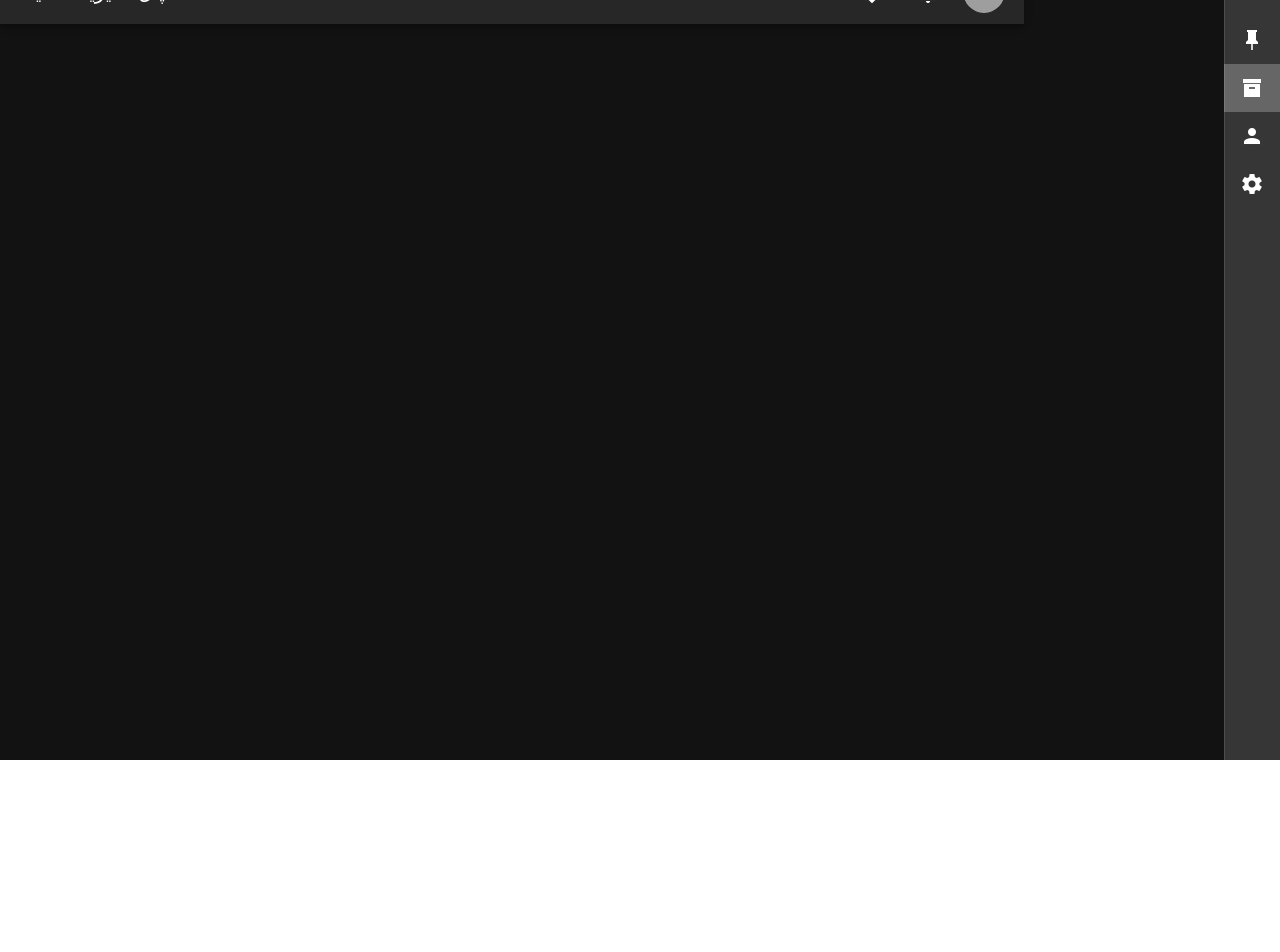
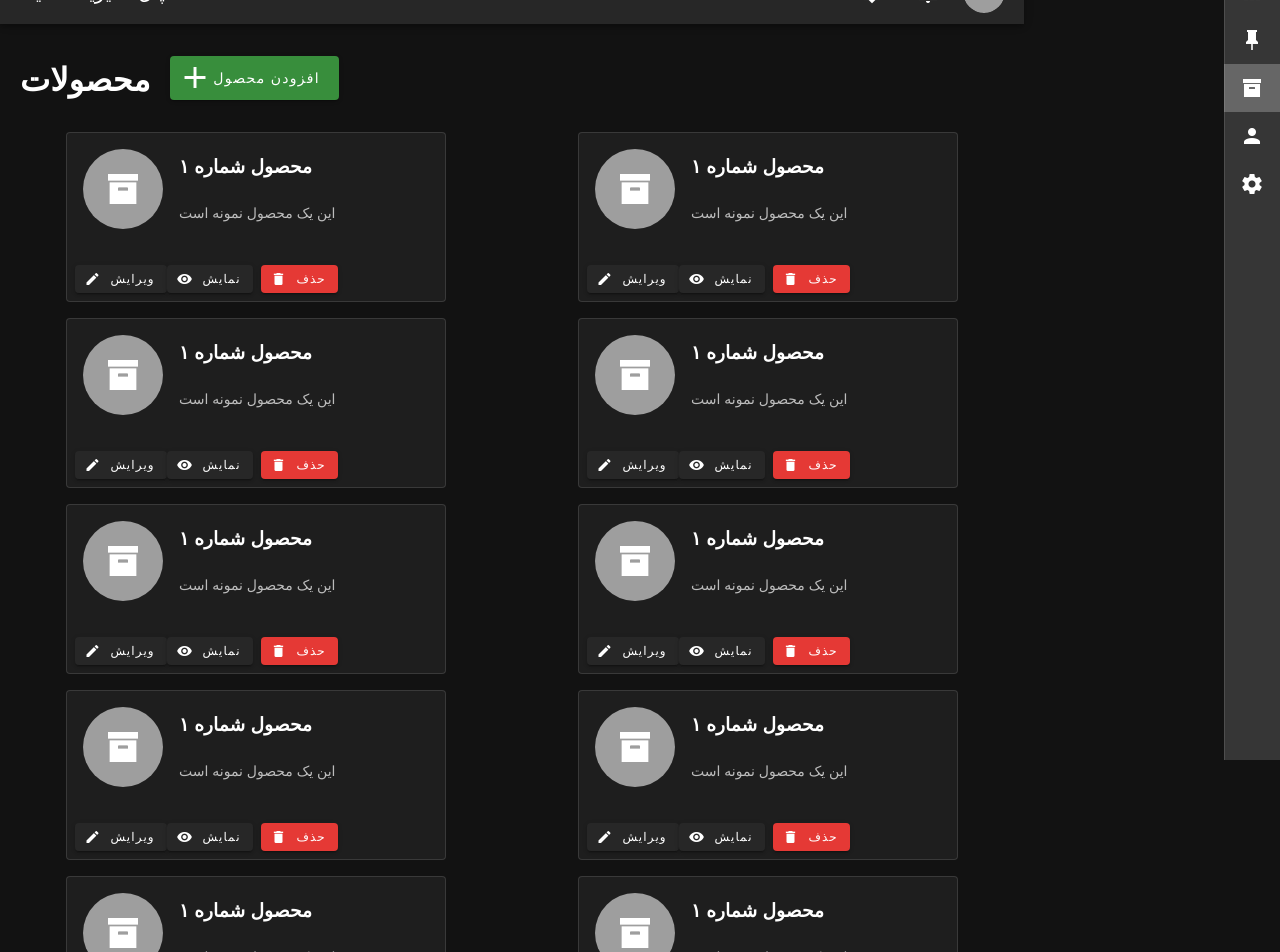
Before and after one commit to smartcontentor/admin-ui, a Nuxt app: page /products in a window 1280 px wide. Shown: the part 40-992 px from the top of the page. Before the commit the page ends 800 px from the top, so only its background shows below. Built offline with nearby package versions, Linux system fonts and the light colour scheme; grey boxes are pictures that could not be loaded; a web font is replaced by a local one.

Commit message:
users page complete

```diff
--- a/components/Notifications.vue
+++ b/components/Notifications.vue
@@ -33,7 +33,7 @@ export default {
       { title: "سفارش شماره ۳۲۴۲ با موفقیت ثبت شد", color: "green--text" },
       { title: "سفارش  شماره ۴۵۳۵ لغو شد", color: "red--text" },
       {
-        title: ` مقاله (چطور یک وبسایت طراحی کنیم ) مورد پسند قرار گرفت`,
+        title: `<v-icon></v-icon> مقاله (چطور یک وبسایت طراحی کنیم ) مورد پسند قرار گرفت`,
         color: ""
       }
     ]
--- /dev/null
+++ b/components/ProductCard.vue
@@ -0,0 +1,73 @@
+<template>
+  <v-card col="12" md="4" class="mx-auto my-2" max-width="380" outlined>
+    <v-list-item three-line>
+      <v-list-item-avatar tile size="80" color="grey" class="rounded-circle">
+        <v-icon x-large>mdi-archive</v-icon>
+      </v-list-item-avatar>
+      <v-list-item-content>
+        <v-list-item-title class="mb-1">
+          <h3>محصول شماره ۱</h3>
+        </v-list-item-title>
+        <v-list-item-subtitle>این یک محصول نمونه است</v-list-item-subtitle>
+      </v-list-item-content>
+    </v-list-item>
+
+    <v-card-actions>
+      <div class="d-flex justify-space-around mt-3">
+        <div>
+          <v-btn elevation="2" small>
+            <v-icon small left>mdi-pencil</v-icon>
+            ویرایش
+          </v-btn>
+          <v-btn elevation="2" small>
+            <v-icon small left>mdi-eye</v-icon>
+            نمایش
+          </v-btn>
+        </div>
+        <v-dialog v-model="dialog" persistent max-width="290">
+          <template v-slot:activator="{ on, attrs }">
+            <v-btn
+              elevation="2"
+              dark
+              small
+              text
+              class="mx-2 red darken-1"
+              v-bind="attrs"
+              v-on="on"
+            >
+              <v-icon small left>mdi-delete</v-icon>
+              حذف
+            </v-btn>
+          </template>
+          <v-card>
+            <v-card-text class="pa-5"
+              >آیا از حذف این محصول مطمئن هستید؟</v-card-text
+            >
+            <v-card-actions>
+              <v-spacer></v-spacer>
+              <v-btn text @click="dialog = false">
+                مخالفم
+              </v-btn>
+              <v-btn color="red darken-1" text @click="dialog = false">
+                <v-icon left>mdi-delete</v-icon>
+                بله حذف کن!
+              </v-btn>
+            </v-card-actions>
+          </v-card>
+        </v-dialog>
+      </div>
+    </v-card-actions>
+  </v-card>
+</template>
+
+<script>
+export default {
+  data() {
+    return {
+      dialog: false
+    };
+  }
+};
+</script>
+
+<style lang="scss" scoped></style>
--- /dev/null
+++ b/components/UserCard.vue
@@ -0,0 +1,45 @@
+<template>
+  <v-card
+    v-col="12"
+    md="6"
+    class="ma-3"
+    align="center"
+    justify="center"
+    outlined
+    max-width="1000"
+  >
+    <v-list-item-avatar class="rounded-circle" tile size="82" color="grey">
+      <img :src="src" alt="" />
+    </v-list-item-avatar>
+    <v-list-item three-line>
+      <v-list-item-content class="d-flex justify-space-between">
+        <div>
+          <h3 class="mb-1">
+            {{ name }}
+          </h3>
+          <v-list-item-subtitle
+            >توضیحاتی در مورد این کاربر</v-list-item-subtitle
+          >
+        </div>
+        <div class="my-2">
+          <v-btn small>
+            <v-icon left small>mdi-pencil</v-icon>
+            ویرایش اطلاعات
+          </v-btn>
+          <v-btn small class="red darken-1">
+            <v-icon left small>mdi-delete</v-icon>
+            حذف کاربر
+          </v-btn>
+        </div>
+      </v-list-item-content>
+    </v-list-item>
+  </v-card>
+</template>
+
+<script>
+export default {
+  props: ["name", "src"]
+};
+</script>
+
+<style lang="scss" scoped></style>
--- a/pages/index.vue
+++ b/pages/index.vue
@@ -45,6 +45,7 @@
                 :fill="fill"
                 :type="type"
                 :auto-line-width="autoLineWidth"
+                auto-draw
               ></v-sparkline>
               <v-row>
                 <v-col col="12" lg="6">
--- a/pages/inspire.vue
+++ /dev/null
@@ -1,19 +0,0 @@
-<template>
-  <v-row>
-    <v-col class="text-center">
-      <img
-        src="/v.png"
-        alt="Vuetify.js"
-        class="mb-5"
-      >
-      <blockquote class="blockquote">
-        &#8220;First, solve the problem. Then, write the code.&#8221;
-        <footer>
-          <small>
-            <em>&mdash;John Johnson</em>
-          </small>
-        </footer>
-      </blockquote>
-    </v-col>
-  </v-row>
-</template>
--- /dev/null
+++ b/pages/products.vue
@@ -0,0 +1,37 @@
+<template>
+  <div>
+    <v-row class="my-5">
+      <h1 class="d-inline p-0 mx-5">محصولات</h1>
+      <v-btn class="green darken-2" dark large>
+        <v-icon left large>mdi-plus</v-icon>
+        افزودن محصول
+      </v-btn>
+    </v-row>
+    <v-row>
+      <ProductCard />
+      <ProductCard />
+      <ProductCard />
+      <ProductCard />
+      <ProductCard />
+      <ProductCard />
+      <ProductCard />
+      <ProductCard />
+      <ProductCard />
+      <ProductCard />
+      <ProductCard />
+      <ProductCard />
+      <ProductCard />
+      <ProductCard />
+      <ProductCard />
+    </v-row>
+    <div class="text--center">
+      <Pagination />
+    </div>
+  </div>
+</template>
+
+<script>
+export default {};
+</script>
+
+<style scoped></style>
--- /dev/null
+++ b/pages/users.vue
@@ -0,0 +1,70 @@
+<template>
+  <div>
+    <v-row class="my-5">
+      <h1 class="d-inline p-0 mx-5">کاربران</h1>
+      <v-btn class="green darken-2" dark large>
+        <v-icon left large>mdi-plus</v-icon>
+        افزودن کاربر جدید
+      </v-btn>
+    </v-row>
+    <v-row class="justify-center">
+      <UserCard
+        name="الهام عزیزی"
+        src="https://randomuser.me/api/portraits/women/24.jpg"
+      />
+      <UserCard
+        name="مجید علیزاده"
+        src="https://randomuser.me/api/portraits/men/24.jpg"
+      />
+      <UserCard
+        name="سمیه میرزایی"
+        src="https://randomuser.me/api/portraits/women/26.jpg"
+      />
+      <UserCard
+        name="هستی عظیمی"
+        src="https://randomuser.me/api/portraits/women/23.jpg"
+      />
+      <UserCard
+        name="کیوان رستمی"
+        src="https://randomuser.me/api/portraits/men/27.jpg"
+      />
+      <UserCard
+        name="محمد سلیمی"
+        src="https://randomuser.me/api/portraits/men/32.jpg"
+      />
+      <UserCard
+        name="نوشین عرفانی"
+        src="https://randomuser.me/api/portraits/women/51.jpg"
+      />
+      <UserCard
+        name="الهه مجیدی"
+        src="https://randomuser.me/api/portraits/men/33.jpg"
+      />
+      <UserCard
+        name="شروین رمضانی"
+        src="https://randomuser.me/api/portraits/men/44.jpg"
+      />
+      <UserCard
+        name="لیلا آبادی"
+        src="https://randomuser.me/api/portraits/women/11.jpg"
+      />
+      <UserCard
+        name="یاسمن اکبری"
+        src="https://randomuser.me/api/portraits/women/10.jpg"
+      />
+      <UserCard
+        name="مصطفی معتمدی"
+        src="https://randomuser.me/api/portraits/men/15.jpg"
+      />
+    </v-row>
+    <v-row class="justify-center">
+      <Pagination />
+    </v-row>
+  </div>
+</template>
+
+<script>
+export default {};
+</script>
+
+<style lang="scss" scoped></style>
```
Also changed, not shown: 7 other files (tests, documents, lock files or other folders).
